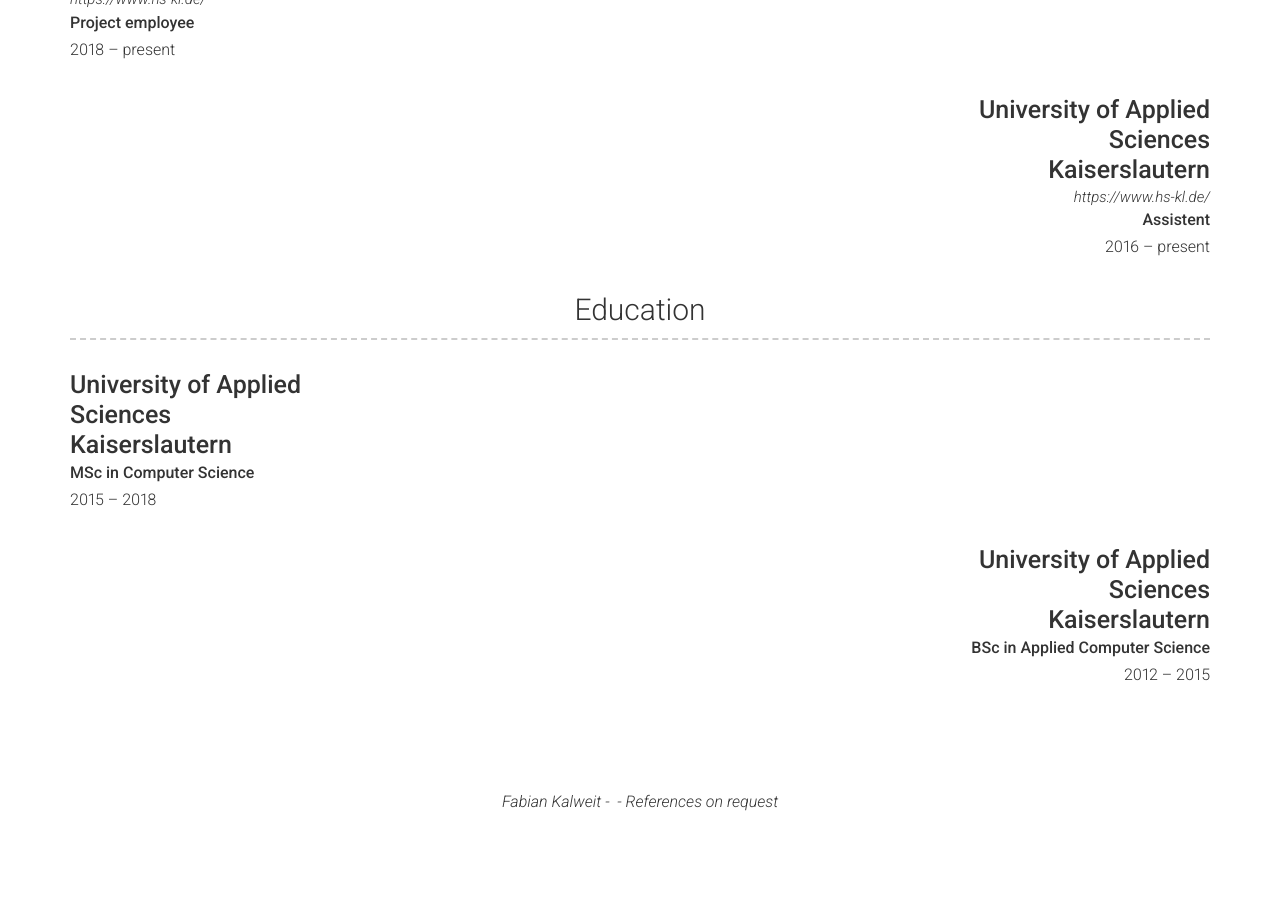
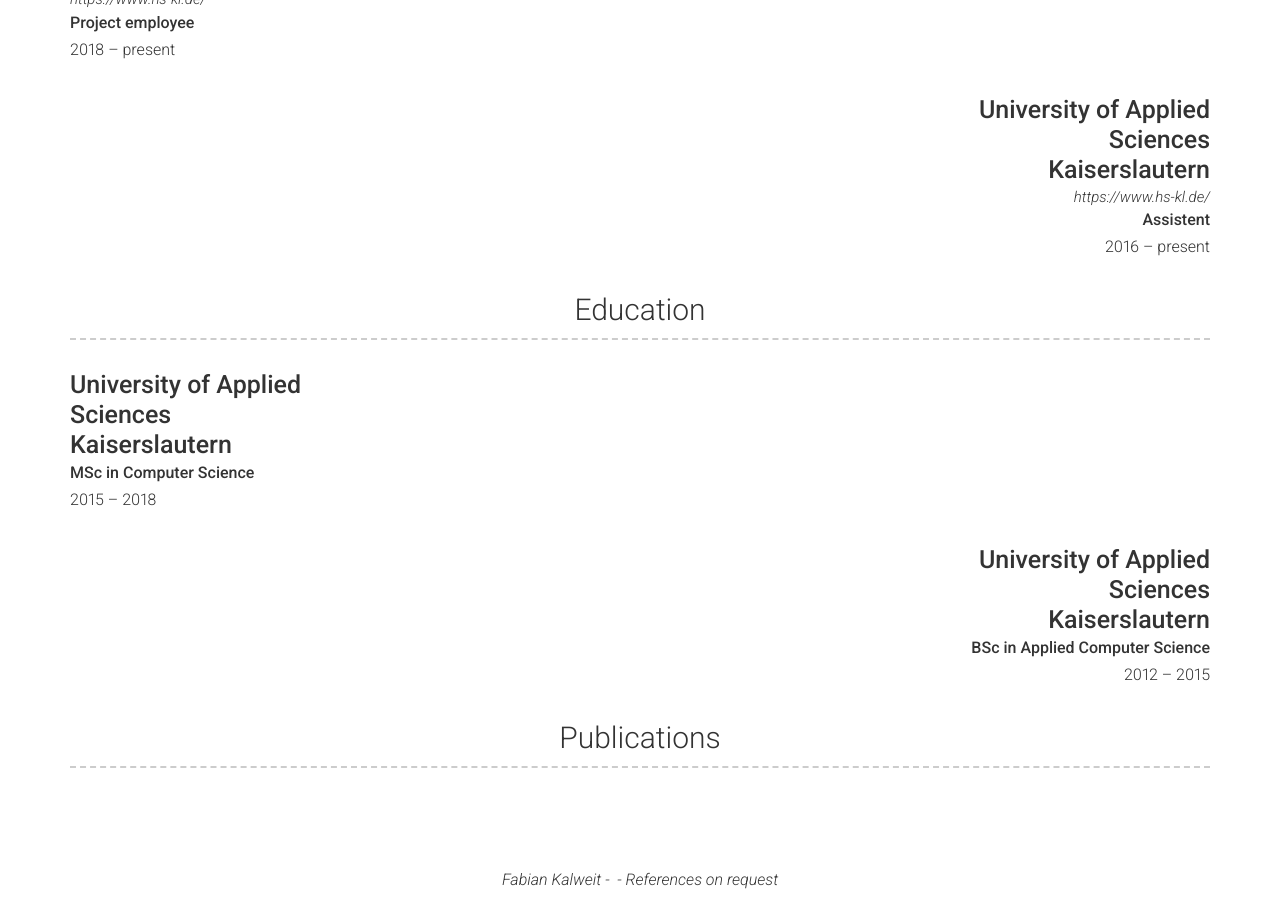
Before and after one commit to fkalweit/fkalweit.github.io, a Jekyll site: the page built from index.md, in a window 1280 px wide and 900 px high, scrolled down 978 px. Built offline with Jekyll 4.4.1, drawn with Linux system fonts in a browser that asks for light colours; nearby versions of some CDN libraries; before the commit the page ends 1800 px from its top, so only the background shows below that.

Commit message:
_layouts/default.html

```diff
--- a/_layouts/default.html
+++ b/_layouts/default.html
@@ -28,6 +28,10 @@
         {%- include education.html -%}
       {%- endif -%}
 
+      {%- if site.data.publications.size > 0 -%}
+        {%- include publications.html -%}
+      {%- endif -%}
+
       {%- if site.more_content -%}
         {%- include more.html -%}
       {%- endif -%}
```
